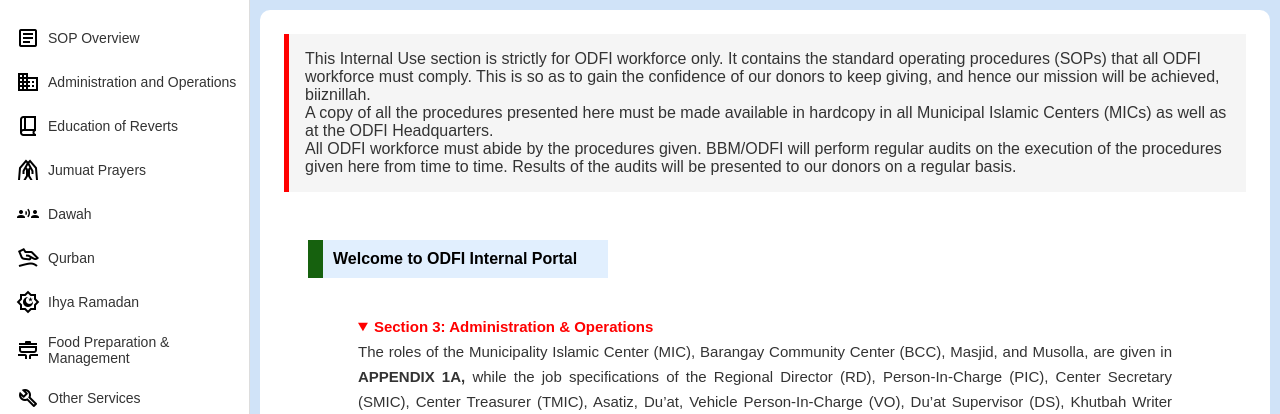
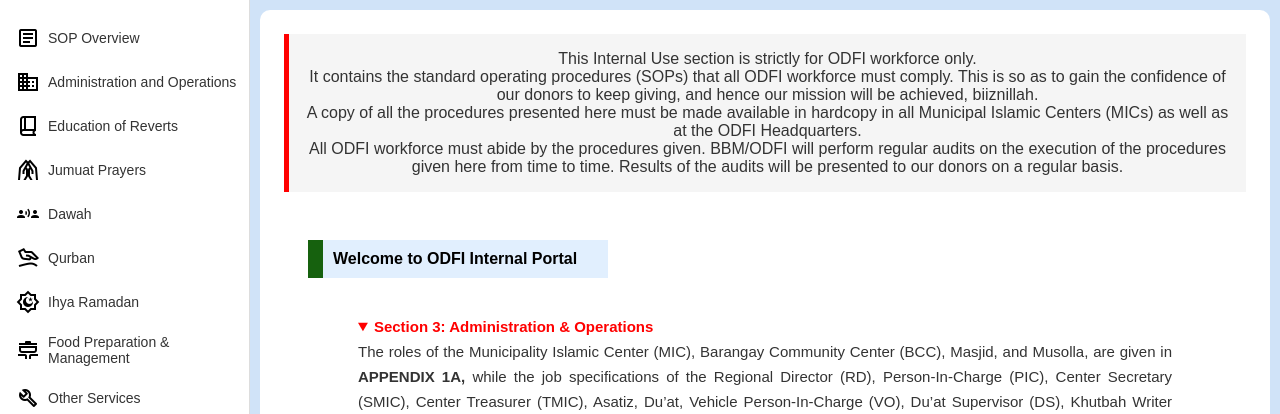
Before and after one commit to kishart/ODFI-django, a Django app: template templates/authentication/admin/dashboard.html in a window 1280 px wide. Shown: the part 70-484 px from the top of the page. Run offline with Django 5.2, Linux system fonts and the light colour scheme; the template is opened without the code that fills it, so the values that code supplies are empty.

Commit message:
Update dashboard.html

```diff
--- a/templates/authentication/admin/dashboard.html
+++ b/templates/authentication/admin/dashboard.html
@@ -83,6 +83,7 @@
       padding: 1rem;
       margin-bottom: 1.5rem;
       color: #333;
+      text-align: center;
     }
 
     /* Card */
@@ -136,9 +137,10 @@
       <main
         class="content"
         style="background-color: #ffffff; margin: 10px; border-radius: 10px">
-        <div class="alert">
+        <div class="alert" >
           <p>
-            This Internal Use section is strictly for ODFI workforce only. It
+            This Internal Use section is strictly for ODFI workforce only.
+            <br>It
             contains the standard operating procedures (SOPs) that all ODFI
             workforce must comply. This is so as to gain the confidence of our
             donors to keep giving, and hence our mission will be achieved,
```
